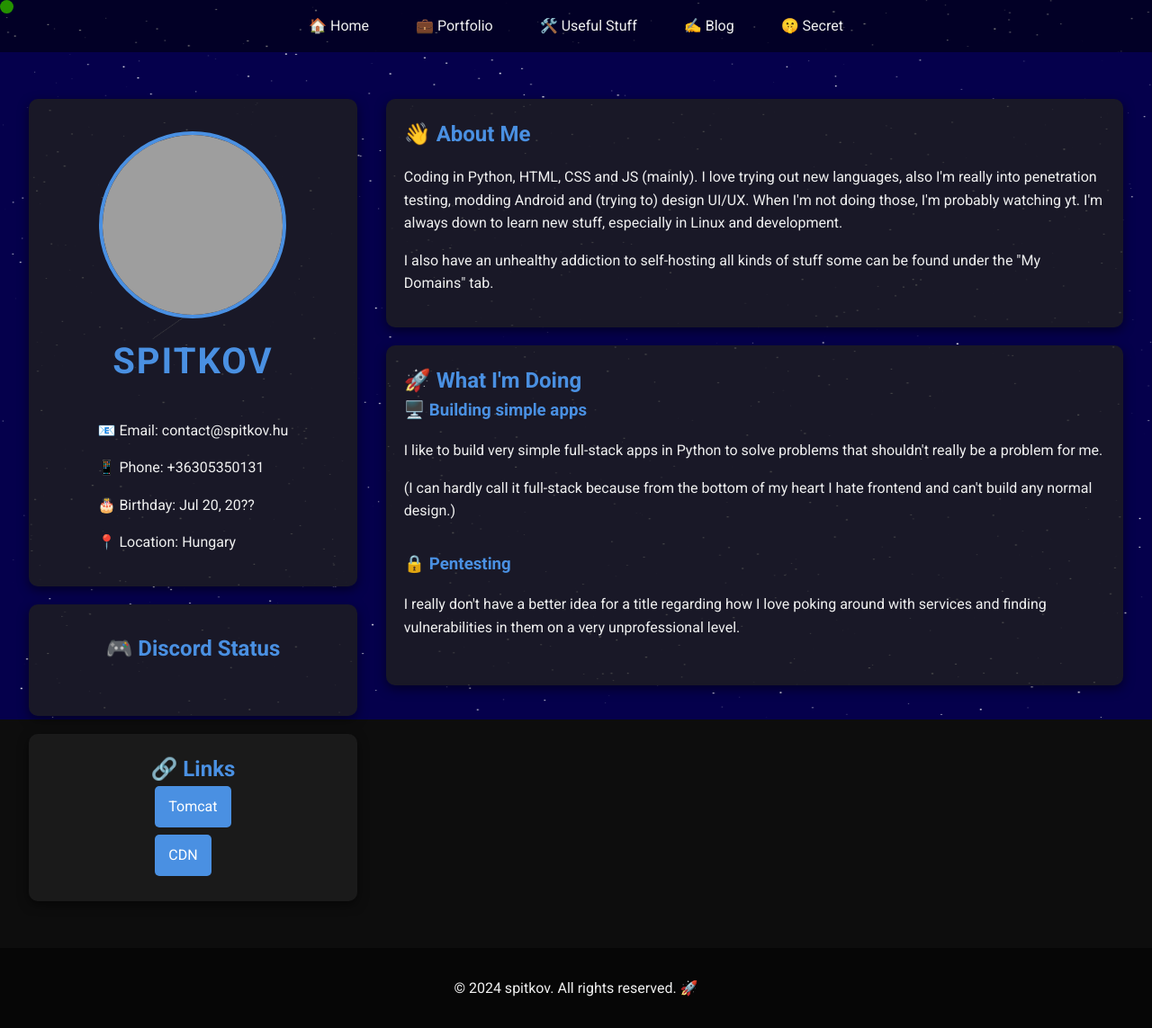
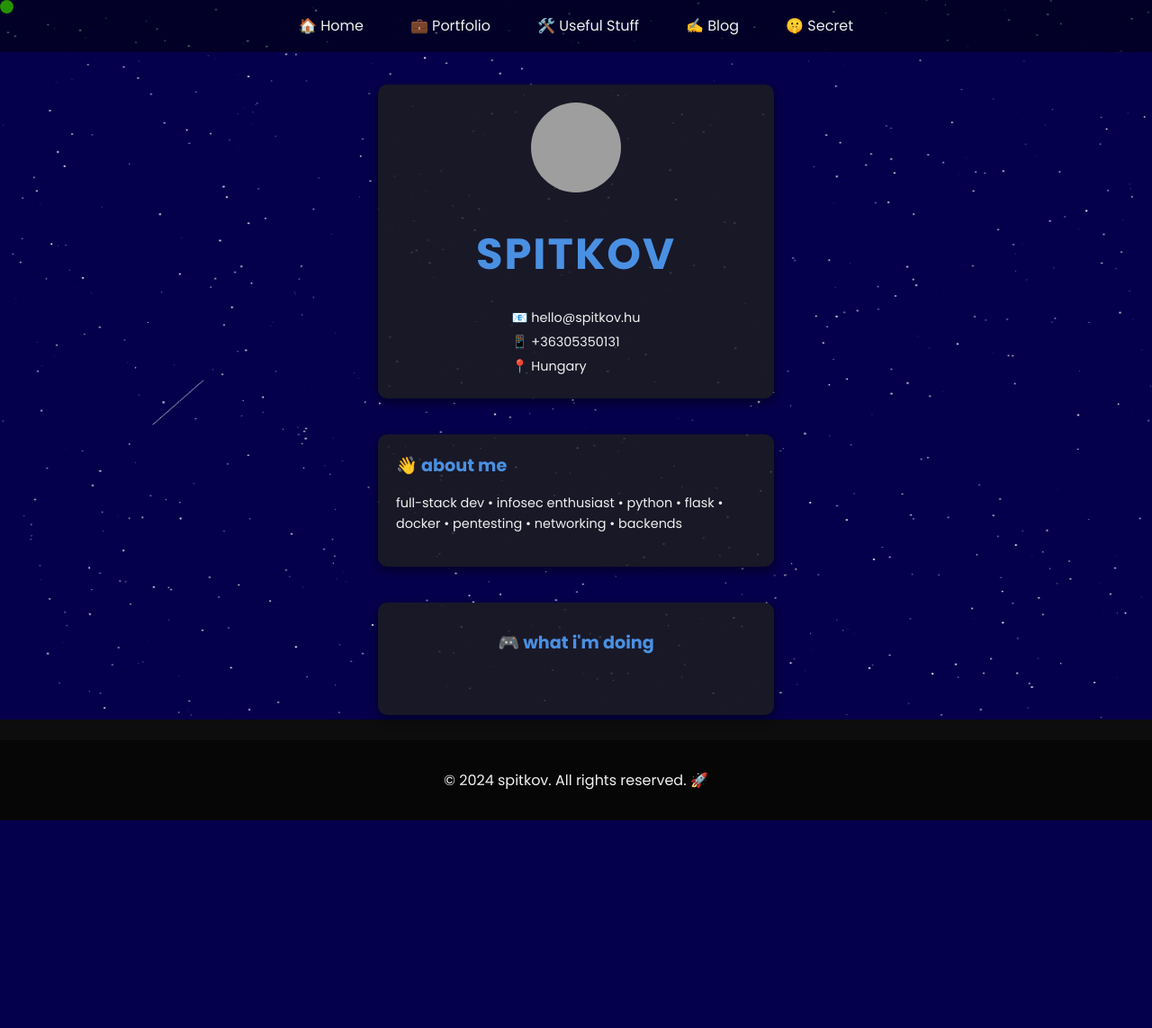
Before and after one commit to spitkov/sitev2, a Flask app: page / in a window 1280 px wide. Shown: the whole page at 90% size. After the commit the page ends 912 px from the top, so only its background shows below. Run offline with Flask 3, Linux system fonts and the light colour scheme; data that the repository does not hold is empty; grey boxes are pictures that could not be loaded.

Commit message:
improvements

```diff
--- a/app.py
+++ b/app.py
@@ -57,8 +57,8 @@ def blog_post(post_name):
     except FileNotFoundError:
         abort(404)
 
-@app.route('/discord-status')
-def discord_status():
+@app.route('/activity')
+def activity():
     global discord_status_cache, last_fetched_time
 
     current_time = time.time()
--- a/static/css/style.css
+++ b/static/css/style.css
@@ -1,3 +1,6 @@
+/* Import Poppins font */
+@import url('https://fonts.googleapis.com/css2?family=Poppins:wght@300;400;500;600;700&display=swap');
+
 :root {
     --bg-color: #0d0d0d; /* Darker background color for the entire site */
     --text-color: #f0f0f0;
@@ -6,7 +9,7 @@
 }
 
 body {
-    font-family: 'Roboto', Arial, sans-serif;
+    font-family: 'Poppins', Arial, sans-serif; /* Changed to Poppins */
     background-color: var(--bg-color); /* Use the new darker background */
     color: var(--text-color);
     line-height: 1.6;
@@ -17,6 +20,7 @@ body {
     flex-direction: column;
     animation: fadeIn 0.5s ease-in-out; /* Fade in effect for page load */
     cursor: none; /* Hide the default cursor globally */
+    overflow: hidden; /* Prevent scrolling */
 }
 
 @keyframes fadeIn {
@@ -92,7 +96,7 @@ main {
     max-width: 1600px;
     width: 100%;
     margin: 0 auto;
-    padding: 2rem;
+    padding: 0.5rem; /* Reduced from 2rem */
     flex: 1;
     box-sizing: border-box;
 }
@@ -100,8 +104,74 @@ main {
 .container {
     display: flex;
     flex-direction: column;
+    justify-content: flex-start; /* Changed from center to flex-start */
     align-items: center;
-    gap: 2rem;
+    min-height: calc(100vh - 60px); /* Adjust this value based on your navbar height */
+    max-width: 100%;
+    margin: 0 auto;
+    padding-top: 0.5rem; /* Added padding-top instead of overall padding */
+    box-sizing: border-box;
+}
+
+.card {
+    width: 100%;
+    max-width: 400px;
+    margin-bottom: 0.5rem; /* Reduced from 1rem */
+    background: rgba(30, 30, 30, 0.8);
+    border-radius: 10px;
+    padding: 15px; /* Reduced from 20px */
+    box-shadow: 0 4px 12px rgba(0, 0, 0, 0.5);
+}
+
+.main-profile {
+    text-align: center;
+}
+
+.profile-pic {
+    width: 100px; /* Reduced from 150px */
+    height: 100px; /* Reduced from 150px */
+    border-radius: 50%;
+    margin-bottom: 0.5rem; /* Reduced from 1rem */
+}
+
+.name {
+    font-size: 2rem; /* Reduced from 2.5rem */
+    margin-bottom: 0.5rem; /* Reduced from 1rem */
+    color: var(--accent-color);
+}
+
+.contact-info p {
+    margin: 0.25rem 0; /* Reduced from 0.5rem */
+    font-size: 0.9rem; /* Slightly smaller font size */
+}
+
+#links ul {
+    list-style: none;
+    padding: 0;
+    display: flex;
+    flex-direction: column;
+    align-items: center;
+}
+
+#links li {
+    margin: 0.5rem 0;
+    width: 100%;
+}
+
+.material-button {
+    display: block;
+    width: 100%;
+    padding: 0.5rem 1rem;
+    background-color: var(--accent-color);
+    color: var(--bg-color);
+    text-decoration: none;
+    border-radius: 5px;
+    transition: background-color 0.3s ease;
+    text-align: center;
+}
+
+.material-button:hover {
+    background-color: var(--secondary-accent);
 }
 
 .left-column, .right-column {
@@ -109,6 +179,8 @@ main {
     max-width: 100%;
 }
 
+/* Remove or comment out the media queries for left-column and right-column */
+/*
 @media (min-width: 1024px) {
     .container {
         flex-direction: row;
@@ -135,16 +207,7 @@ main {
         max-width: 75%;
     }
 }
-
-.profile-pic {
-    width: 200px;
-    height: 200px;
-    border-radius: 50%;
-    object-fit: cover;
-    display: block;
-    margin: 1rem auto;
-    border: 4px solid var(--accent-color);
-}
+*/
 
 .name {
     font-size: 3rem;
@@ -551,3 +614,74 @@ html {
 .card ul li {
     margin-bottom: 10px; /* Space between list items */
 }
+
+#about p {
+    white-space: nowrap;
+    overflow: hidden;
+    text-overflow: ellipsis;
+}
+
+#links p {
+    display: flex;
+    justify-content: center;
+    flex-wrap: wrap;
+    gap: 10px;
+}
+
+.material-button {
+    display: inline-block;
+    width: auto;
+    padding: 0.5rem 1rem;
+}
+
+#about p {
+    font-size: 0.9rem;
+    white-space: normal;
+    overflow: visible;
+    text-overflow: clip;
+}
+
+#discord-status {
+    max-height: 40vh;
+    overflow-y: auto;
+}
+
+.contacts-list {
+    padding: 0;
+    margin: 0;
+}
+
+.contact-item {
+    margin-bottom: 0.5rem;
+}
+
+h2 {
+    font-size: 1.2rem;
+    margin-bottom: 0.5rem;
+}
+
+/* Adjust the Discord status items */
+.contact-item.discord-item {
+    display: flex;
+    align-items: center;
+}
+
+.contact-item.discord-item .icon-box img {
+    width: 32px;
+    height: 32px;
+    border-radius: 8px;
+}
+
+.contact-item.discord-item .contact-info {
+    margin-left: 10px;
+}
+
+.contact-item.discord-item .contact-title {
+    font-size: 0.9rem;
+    margin: 0;
+}
+
+.contact-item.discord-item .contact-link {
+    font-size: 0.8rem;
+    margin: 0;
+}
--- a/static/js/main.js
+++ b/static/js/main.js
@@ -1,7 +1,4 @@
 document.addEventListener('DOMContentLoaded', () => {
-    const loadingSpinner = document.getElementById('loading');
-    loadingSpinner.style.display = 'block'; // Show loading spinner on page load
-
     // Create the custom cursor dot
     const cursorDot = document.createElement('div');
     cursorDot.classList.add('custom-cursor');
@@ -27,18 +24,15 @@ document.addEventListener('DOMContentLoaded', () => {
     let previousData = null;
 
     function getDiscordStatus() {
-        loadingSpinner.style.display = 'block'; // Show loading spinner
-        const apiUrl = "/discord-status";  // Change to your server endpoint
+        const apiUrl = "/activity";
         fetchData(apiUrl)
             .then((data) => {
-                loadingSpinner.style.display = 'none'; // Hide loading spinner
                 if (data.success && JSON.stringify(data) !== JSON.stringify(previousData)) {
                     updateDiscordStatus(data);
                     previousData = data;
                 }
             })
             .catch((error) => {
-                loadingSpinner.style.display = 'none'; // Hide loading spinner
                 console.error("Error:", error);
             });
     }
--- a/templates/index.html
+++ b/templates/index.html
@@ -2,61 +2,30 @@
 
 {% block content %}
 <div class="container">
-    <div class="left-column">
-        <div class="card">
+    <div class="card main-profile">
         <section id="profile" class="centered-profile">
             <img src="https://i.spitkov.hu/u/9PKR5J.png" alt="spitkov" class="profile-pic">
-                <h1 class="name" style="font-size: 2.5rem;">Spitkov</h1>
+            <h1 class="name">Spitkov</h1>
             <div class="contact-info">
-                    <p>📧 Email: contact@spitkov.hu</p>
-                    <p>📱 Phone: +36305350131</p>
-                    <p>🎂 Birthday: Jul 20, 20??</p>
-                    <p>📍 Location: Hungary</p>
+                <p>📧 hello@spitkov.hu</p>
+                <p>📱 +36305350131</p>
+                <p>📍 Hungary</p>
             </div>
         </section>
     </div>
 
     <div class="card">
-            <section id="discord-status">
-                <h2>🎮 Discord Status</h2>
-                <ul class="contacts-list"></ul>
+        <section id="about">
+            <h2>👋 about me</h2>
+            <p>full-stack dev • infosec enthusiast • python • flask • docker • pentesting • networking • backends</p>
         </section>
     </div>
 
     <div class="card">
-            <section id="links">
-                <h2>🔗 Links</h2>
-                <ul>
-                    <li><a href="http://tomcat.spitkov.wtf" class="material-button">Tomcat</a></li>
-                    <li><a href="http://cdn.spitkov.hu" class="material-button">CDN</a></li>
-                </ul>
+        <section id="discord-status">
+            <h2>🎮 what i'm doing</h2>
+            <ul class="contacts-list"></ul>
         </section>
     </div>
 </div>
-
-    <div class="right-column">
-        <div class="card">
-            <section id="about">
-                <h2>👋 About Me</h2>
-                <p>Coding in Python, HTML, CSS and JS (mainly). I love trying out new languages, also I'm really into penetration testing, modding Android and (trying to) design UI/UX. When I'm not doing those, I'm probably watching yt. I'm always down to learn new stuff, especially in Linux and development.</p>
-                <p>I also have an unhealthy addiction to self-hosting all kinds of stuff some can be found under the "My Domains" tab.</p>
-            </section>
-        </div>
-
-        <div class="card">
-            <section id="what-im-doing">
-                <h2>🚀 What I'm Doing</h2>
-                <div class="activity">
-                    <h3>🖥️ Building simple apps</h3>
-                    <p>I like to build very simple full-stack apps in Python to solve problems that shouldn't really be a problem for me.</p>
-                    <p>(I can hardly call it full-stack because from the bottom of my heart I hate frontend and can't build any normal design.)</p>
-                </div>
-                <div class="activity">
-                    <h3>🔒 Pentesting</h3>
-                    <p>I really don't have a better idea for a title regarding how I love poking around with services and finding vulnerabilities in them on a very unprofessional level.</p>
-                </div>
-            </section>
-        </div>
-    </div>
-</div>
 {% endblock %}
--- a/templates/useful_stuff.html
+++ b/templates/useful_stuff.html
@@ -8,7 +8,7 @@
         <h2 class="h2 article-title">Useful Stuff</h2>
     </header>
     <section class="useful-description">
-        <p>Here you can find a collection of useful stuff that I use.</p>
+        <p>Here you find some useful stuff I put together over the years.</p>
         <br>
     </section>
 
```
Lines whose indentation alone changed are shown as unchanged.
